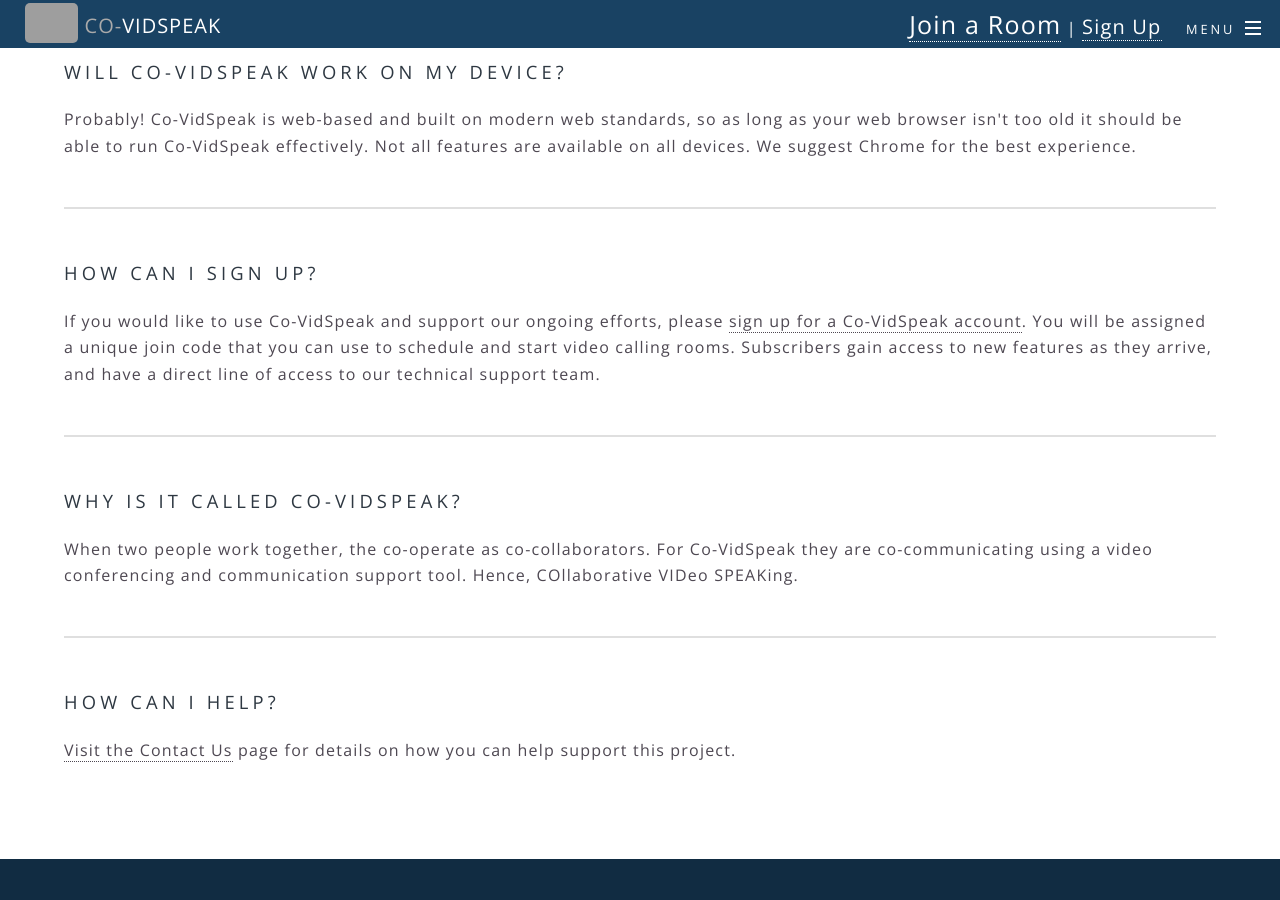
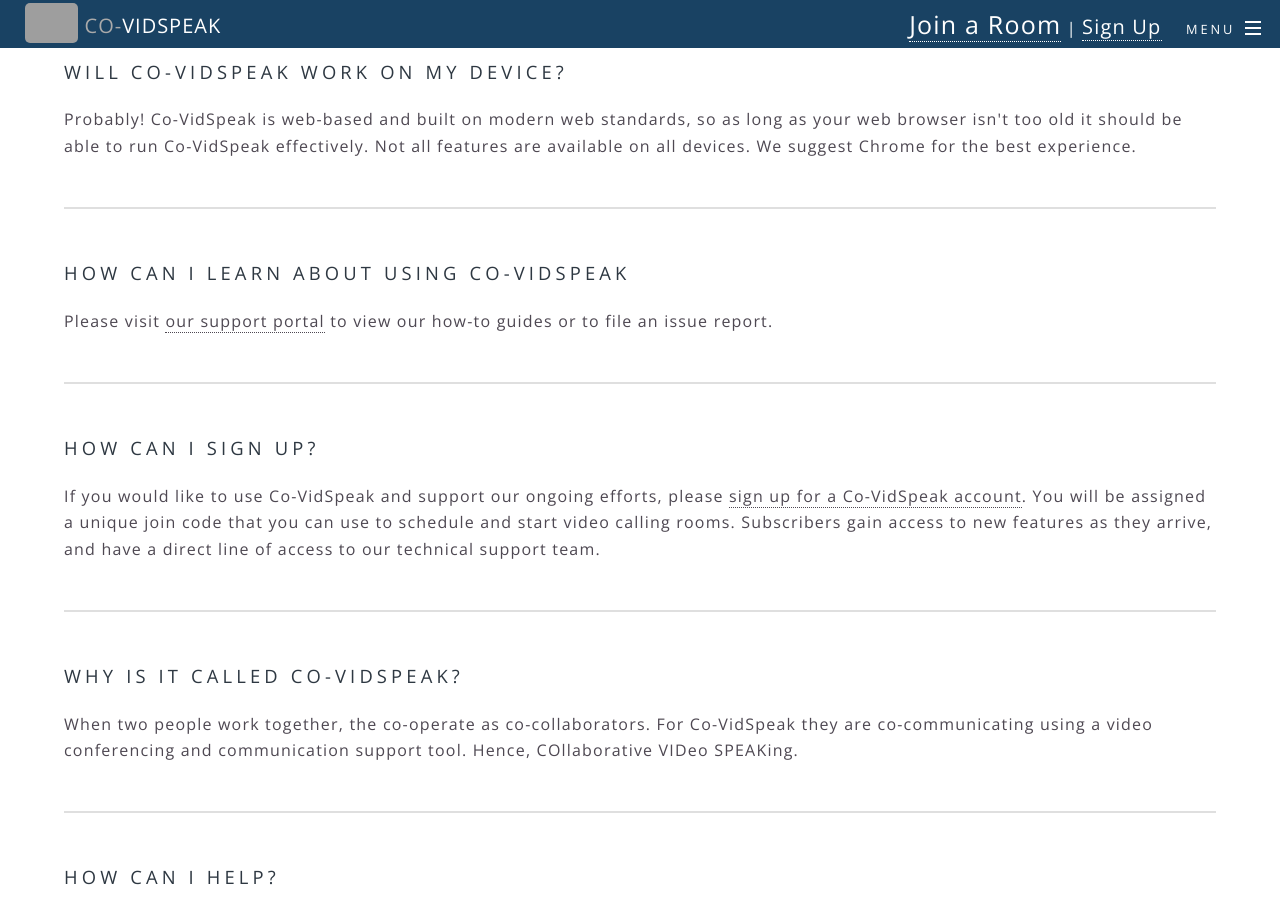
Before and after one commit to open-aac/covidspeak.org, a Jekyll site: the page built from faq.html, in a window 1280 px wide and 900 px high, scrolled down 1991 px. Built offline with Jekyll 4.4.1, drawn with Linux system fonts in a browser that asks for light colours; grey boxes are pictures that could not be loaded.

Commit message:
update faq

```diff
--- a/faq.html
+++ b/faq.html
@@ -63,6 +63,10 @@
 	<p>Probably! Co-VidSpeak is web-based and built on modern web standards, so as long as your web browser isn't too old it should be able to run Co-VidSpeak effectively. Not all features are available on all devices. We suggest Chrome for the best experience.</p>
 	<div style='clear: both;'></div>
   <hr />
+	<h3>How Can I Learn About Using Co-VidSpeak</h3>
+	<p>Please visit <a href="https://coughdrop.zendesk.com/hc/en-us/sections/360010097531-Co-VidSpeak-Information">our support portal</a> to view our how-to guides or to file an issue report.</p>
+	<div style='clear: both;'></div>
+  <hr />
 	<h3>How Can I Sign Up?</h3>
 	<p>
 		If you would like to use Co-VidSpeak and support our ongoing
```
